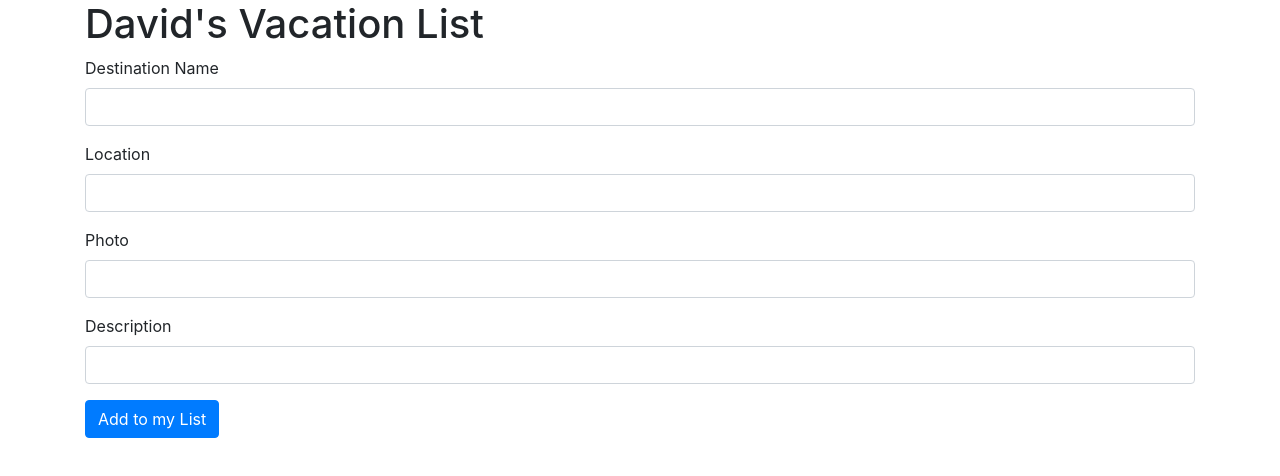
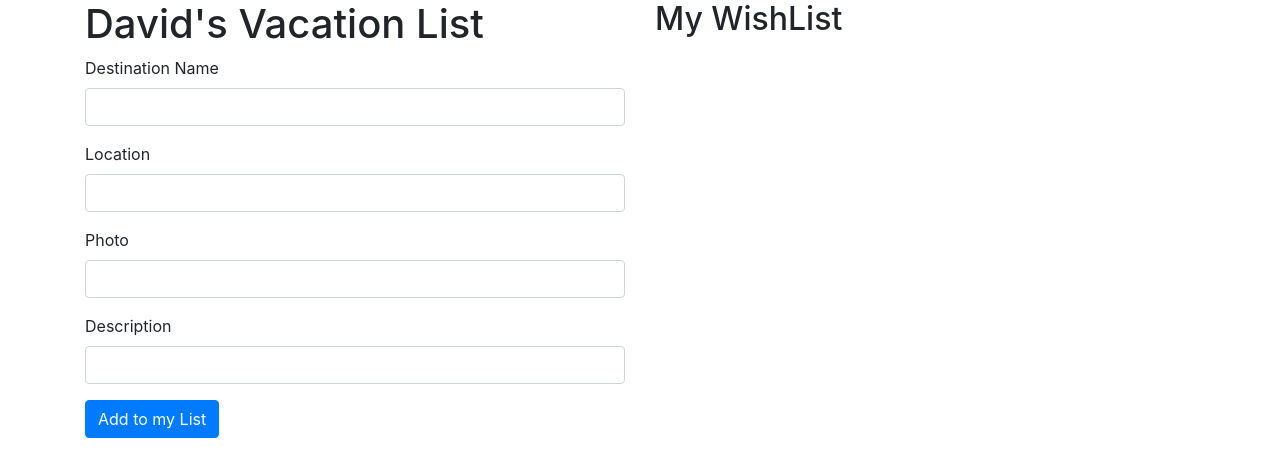
Before and after one commit to dzheng24/vacations-list, a plain HTML site: page index.html in a window 1280 px wide. Drawn offline with nearby package versions, Linux system fonts and the light colour scheme.

Commit message:
added main grid layout

```diff
--- a/index.html
+++ b/index.html
@@ -13,6 +13,8 @@
   </head>
   <body>
     <div class="container">
+      <div class="row">
+        <div class="col-md-6">
           <h1>David's Vacation List</h1>
           <form>
             <div class="form-group">
@@ -39,7 +41,13 @@
               Add to my List
             </button>
           </form>
-      <div id="display-area"></div>
+        </div>
+        <div class="col-md-6">
+          <div id="display-area">
+            <h2>My WishList</h2>
+          </div>
+        </div>
+      </div>
     </div>
 
     <script src="./script.js"></script>
```
Lines whose indentation alone changed are shown as unchanged.
